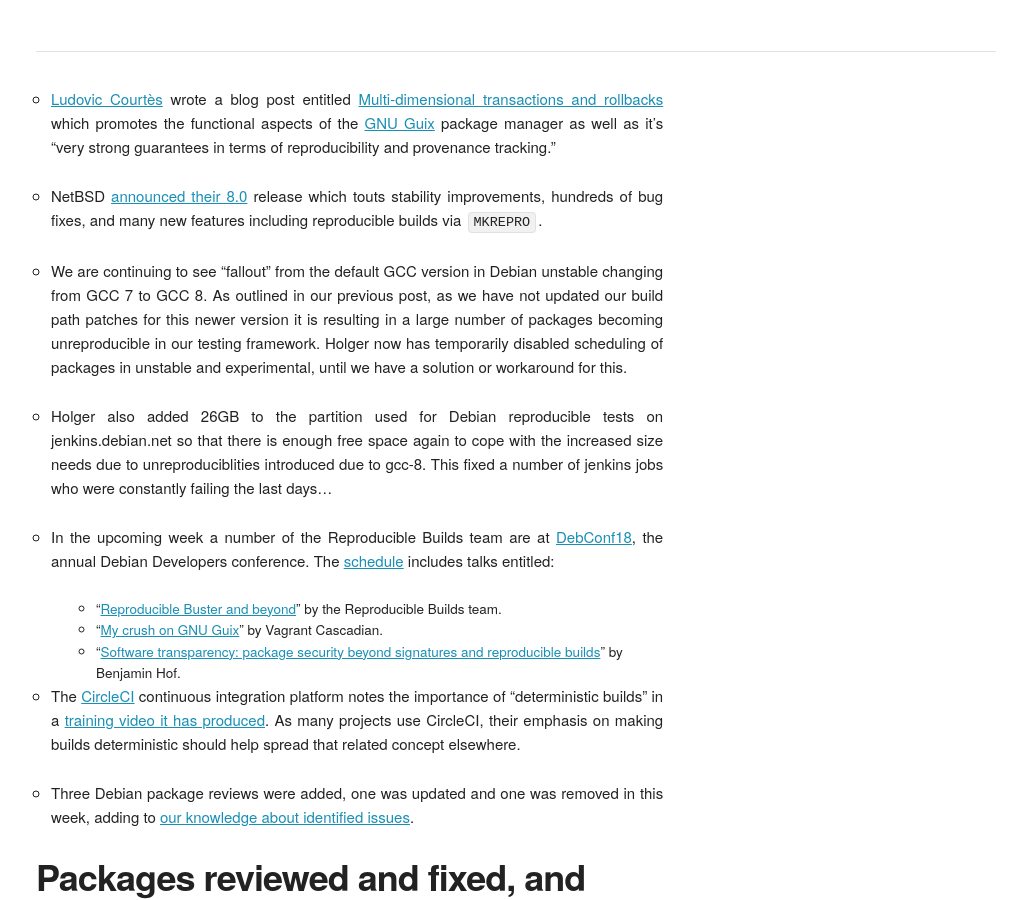
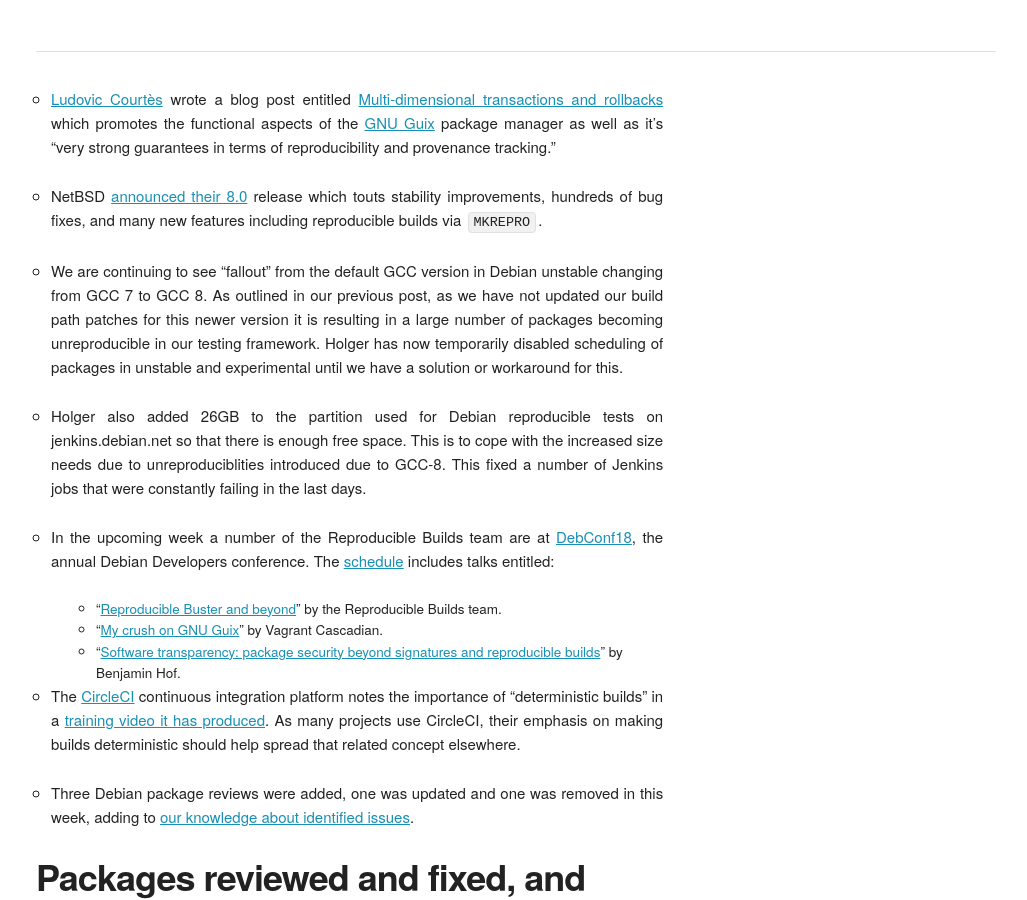
Before and after one commit to prototypefund/reproducible-website, a Jekyll site: the page built from _blog/posts/170.md, in a window 1280 px wide and 900 px high, scrolled down 368 px. Shown: the whole window, without its empty margins (124-1151 px from the left). Built offline with Jekyll 4.4.1, drawn with Linux system fonts in a browser that asks for light colours; some web fonts are replaced.

Commit message:
Correct some grammar in 013373c3737.

```diff
--- a/_blog/posts/170.md
+++ b/_blog/posts/170.md
@@ -7,9 +7,9 @@
 
 * NetBSD [announced their 8.0](http://www.netbsd.org/releases/formal-8/NetBSD-8.0.html) release which touts stability improvements, hundreds of bug fixes, and many new features including reproducible builds via `MKREPRO`.
 
-* We are continuing to see "fallout" from the default GCC version in Debian unstable changing from GCC 7 to GCC 8. As outlined in our previous post, as we have not updated our build path patches for this newer version it is resulting in a large number of packages becoming unreproducible in our testing framework. Holger now has temporarily disabled scheduling of packages in unstable and experimental, until we have a solution or workaround for this.
+* We are continuing to see "fallout" from the default GCC version in Debian unstable changing from GCC 7 to GCC 8. As outlined in our previous post, as we have not updated our build path patches for this newer version it is resulting in a large number of packages becoming unreproducible in our testing framework. Holger has now temporarily disabled scheduling of packages in unstable and experimental until we have a solution or workaround for this.
 
-* Holger also added 26GB to the partition used for Debian reproducible tests on jenkins.debian.net so that there is enough free space again to cope with the increased size needs due to unreproduciblities introduced due to gcc-8. This fixed a number of jenkins jobs who were constantly failing the last days...
+* Holger also added 26GB to the partition used for Debian reproducible tests on jenkins.debian.net so that there is enough free space. This is to cope with the increased size needs due to unreproduciblities introduced due to GCC-8. This fixed a number of Jenkins jobs that were constantly failing in the last days.
 
 * In the upcoming week a number of the Reproducible Builds team are at [DebConf18](https://debconf18.debconf.org/), the annual Debian Developers conference. The [schedule](https://debconf18.debconf.org/schedule/) includes talks entitled:
 
```
